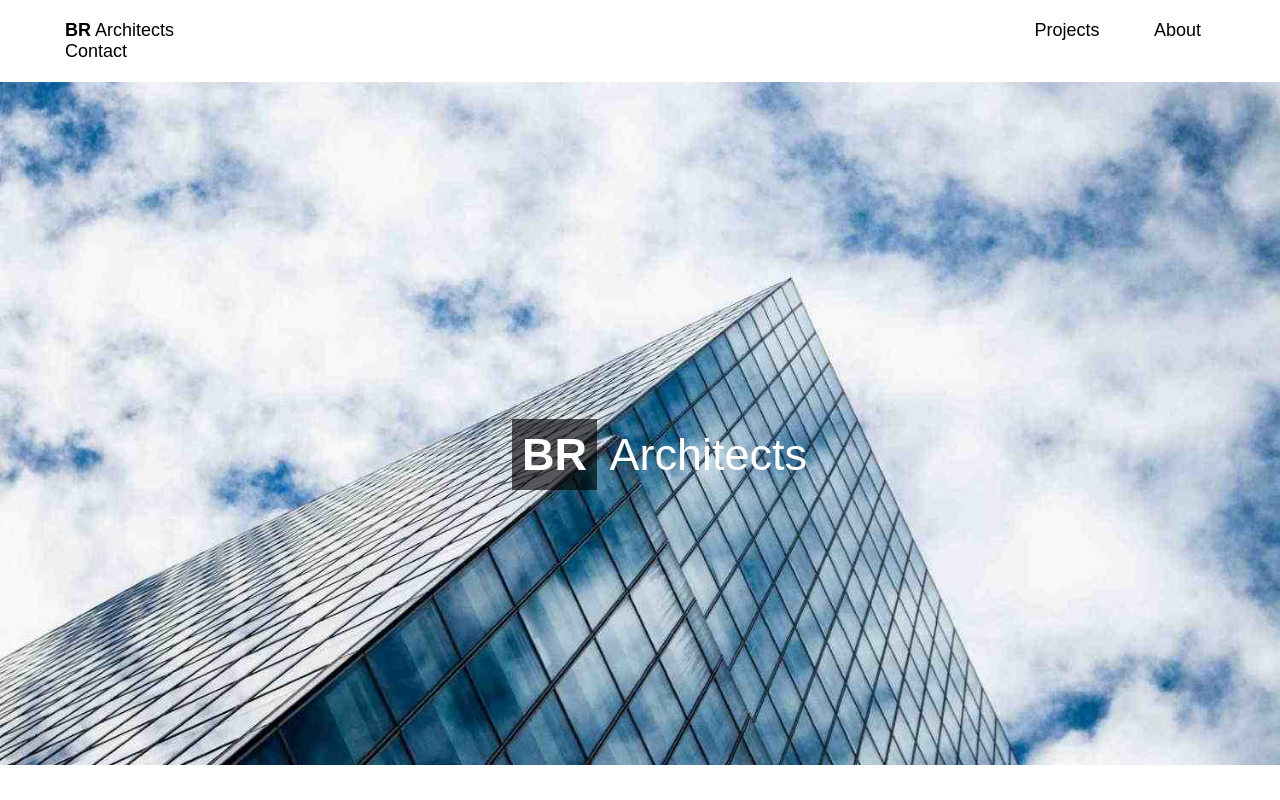
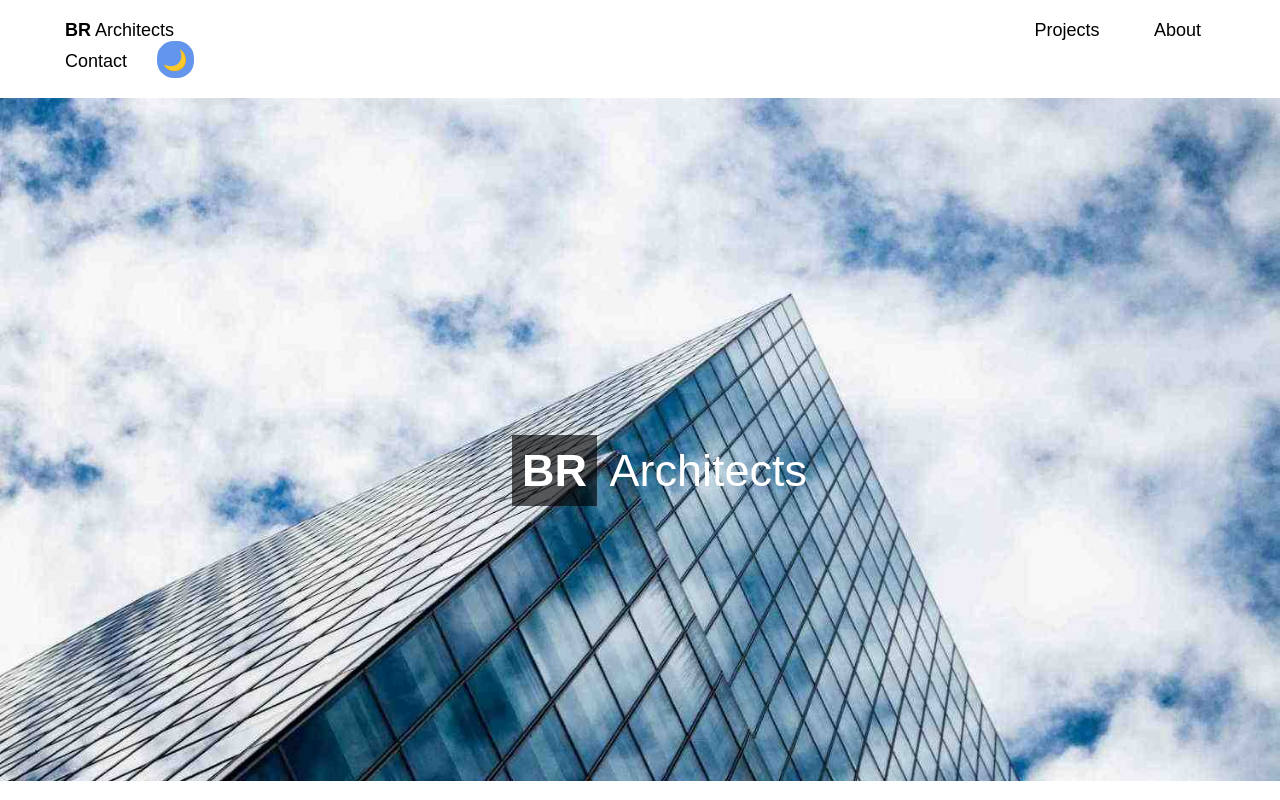
Before and after one commit to marlymonsefseif/BRArchitects, a plain HTML site: page index.html in a window 1280 px wide. Shown: the top 800 px of the page. Drawn offline with Linux system fonts and the light colour scheme.

Commit message:
index.html

```diff
--- a/index.html
+++ b/index.html
@@ -7,6 +7,26 @@
     <link rel="stylesheet" href="style.css">
     <link rel="icon" type="image/x-icon" href="Resources/architect.jpg">
     <title>BR Architects</title>
+    <style>
+        button {
+            background-color: cornflowerblue;
+            border-radius: 45%;
+            border: none;
+            padding: 4px;
+            width: 37px;
+            height: 37px;
+            font-size: 20px;
+        }
+        button:hover {
+            background-color: #2f385a;
+            font-weight: bold;
+        }
+        .darkmood {
+            background-color: #1e2332;
+            color:cornsilk;
+
+        }
+    </style>
 </head>
 
 <body>
@@ -16,6 +36,7 @@
             <li style="padding-left: 65%;"><a href="#projects">Projects</a></li>
             <li><a href="#about">About</a></li>
             <li><a href="#contact">Contact</a></li>
+            <li><button id="btn" onclick="execute()">🌙</button></li>
         </ul>
     </div>
     <div id="title">
@@ -156,6 +177,7 @@
         <div class="row">
             Copyrights &copy; are reserved to ITI || Designed By: Marly
         </div>
+        <script src="./main.js"></script>
     </div>
 </body>
 
```
